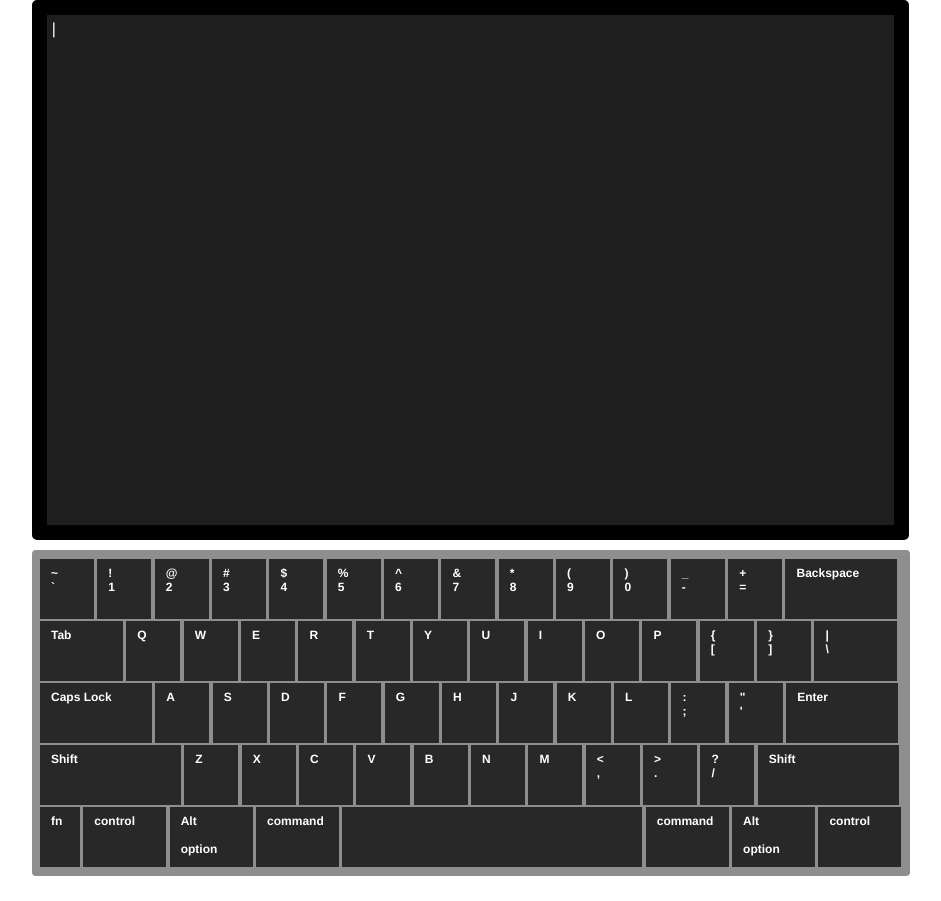
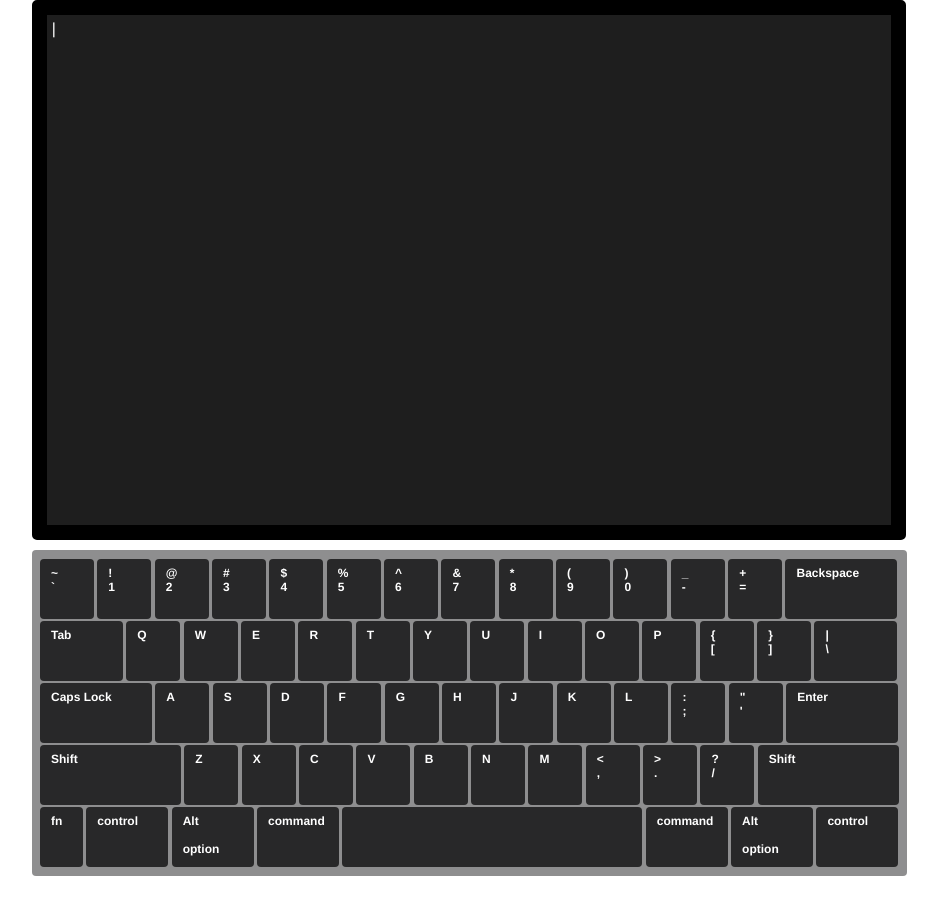
Before and after one commit to inwshop/es6, a website: page index.html in a window 1280 px wide. Shown: the whole page, without its empty margins (208-1149 px from the left). Drawn offline with Linux system fonts and the light colour scheme.

Commit message:
edit css

```diff
--- a/styles.css
+++ b/styles.css
@@ -13,14 +13,14 @@ body {
   margin: 10px 15px 25px 0;
   padding: 8px;
   position: center;
-  width: 862px;
+  width: 859px;
 }
 
 .key {
   background: #282829;
   border: 6px solid transparent;
   border-width: 5px 5px 8px 6px;
-  border-image: #5E5F60;
+  border-radius: 4px;
   box-sizing: border-box;
   cursor: pointer;
   display: inline-block;
@@ -58,17 +58,17 @@ body {
 }
 
 .w90{
-  width: 40px;
+  width: 43px;
 
 }
 .w91{
-  width: 83px;
+  width: 82px;
 }
 .w92{
-  width: 83px;
+  width: 82px;
 }
 .w93{
-  width: 83px;
+  width: 82px;
 }
 .w94{
   width: 300px;
@@ -82,7 +82,7 @@ body {
   height: 500px;
   overflow: auto;
   padding: 5px;
-  width: 837px;
+  width: 834px;
 }
 
 .screen p {
```
